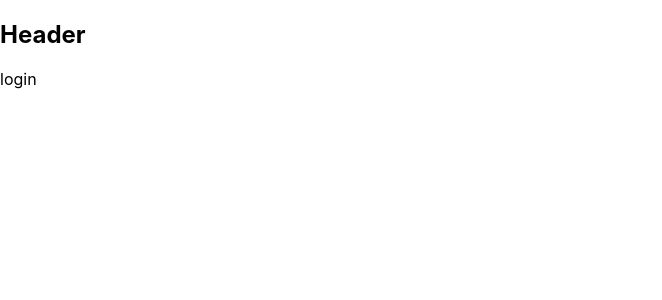
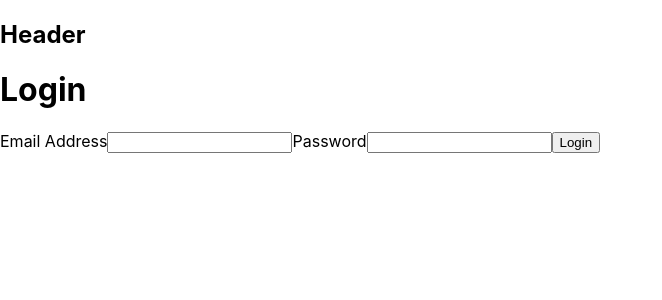
Before and after one commit to mahadi-nsu/authentication-using-context-and-useReducer-hooks-, a React (Create React App) app: page / in a window 1280 px wide. Shown: the top 300 px of the page, without its empty margins (0-662 px from the left). Built offline with nearby package versions, Linux system fonts and the light colour scheme.

Commit message:
login added successfully

```diff
--- a/src/components/login.js
+++ b/src/components/login.js
@@ -1,11 +1,119 @@
 import React from "react";
-import logo from "../logo.svg";
 import { AuthContext } from "../App";
 export const Login = () => {
+  const { dispatch } = React.useContext(AuthContext);
+
+  const initialState = {
+    email: "",
+    password: "",
+    isSubmitting: false,
+    errorMessage: null,
+  };
+
+  const [data, setData] = React.useState(initialState);
+  const handleInputChange = (event) => {
+    setData({
+      ...data,
+      [event.target.name]: event.target.value,
+    });
+  };
+  // const handleFormSubmit = (event) => {
+  //   event.preventDefault();
+  //   setData({
+  //     ...data,
+  //     isSubmitting: true,
+  //     errorMessage: null,
+  //   });
+
+  //   fetch("https://hookedbe.herokuapp.com/api/login", {
+  //     method: "post",
+  //     headers: { "Content-Type": "application/json" },
+  //     body: JSON.stringify({
+  //       username: data.email,
+  //       password: data.password,
+  //     }),
+  //   });
+  // };
+
+  const handleFormSubmit = (event) => {
+    event.preventDefault();
+    setData({
+      ...data,
+      isSubmitting: true,
+      errorMessage: null,
+    });
+    fetch("https://hookedbe.herokuapp.com/api/login", {
+      method: "post",
+      headers: {
+        "Content-Type": "application/json",
+      },
+      body: JSON.stringify({
+        username: data.email,
+        password: data.password,
+      }),
+    })
+      .then((res) => {
+        if (res.ok) {
+          return res.json();
+        }
+        throw res;
+      })
+      .then((resJson) => {
+        dispatch({
+          type: "LOGIN",
+          payload: resJson,
+        });
+      })
+      .catch((error) => {
+        setData({
+          ...data,
+          isSubmitting: false,
+          errorMessage: error.message || error.statusText,
+        });
+      });
+  };
+
+  console.log(data.password);
+  console.log(data.email);
+
   return (
     <div className="login-container">
       <div className="card">
-        <div className="container">login</div>
+        <div className="container">
+          <form>
+            <h1>Login</h1>
+
+            <label htmlFor="email">
+              Email Address
+              <input
+                type="text"
+                name="email"
+                id="email"
+                value={data.email}
+                onChange={handleInputChange}
+              />
+            </label>
+
+            <label htmlFor="password">
+              Password
+              <input
+                type="password"
+                name="password"
+                id="password"
+                value={data.password}
+                onChange={handleInputChange}
+              />
+            </label>
+
+            {data.errorMessage && (
+              <span className="form-error">{data.errorMessage}</span>
+            )}
+
+            <button disabled={data.isSubmitting} onClick={handleFormSubmit}>
+              {data.isSubmitting ? "Loading..." : "Login"}
+            </button>
+          </form>
+        </div>
       </div>
     </div>
   );
```
